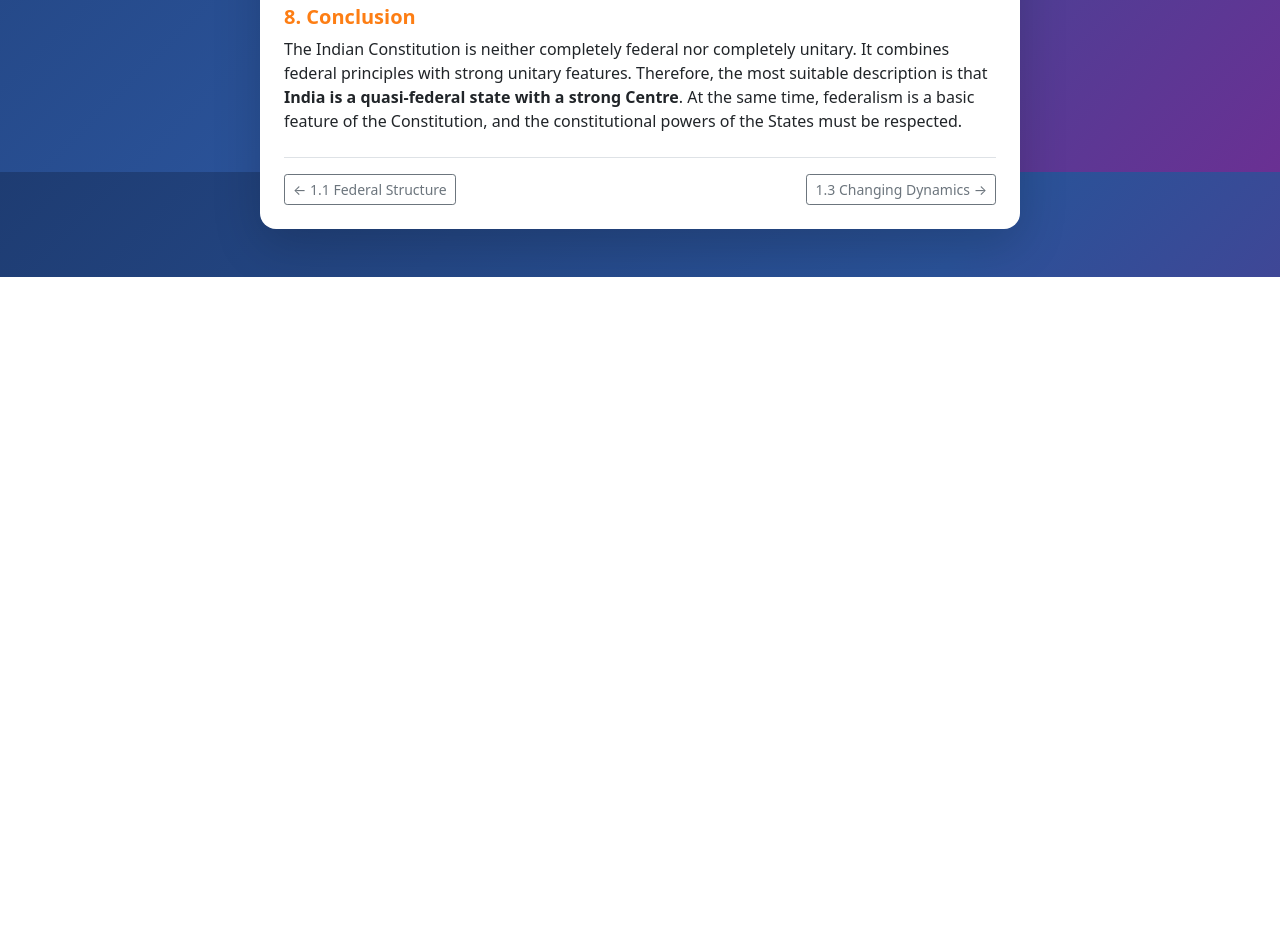
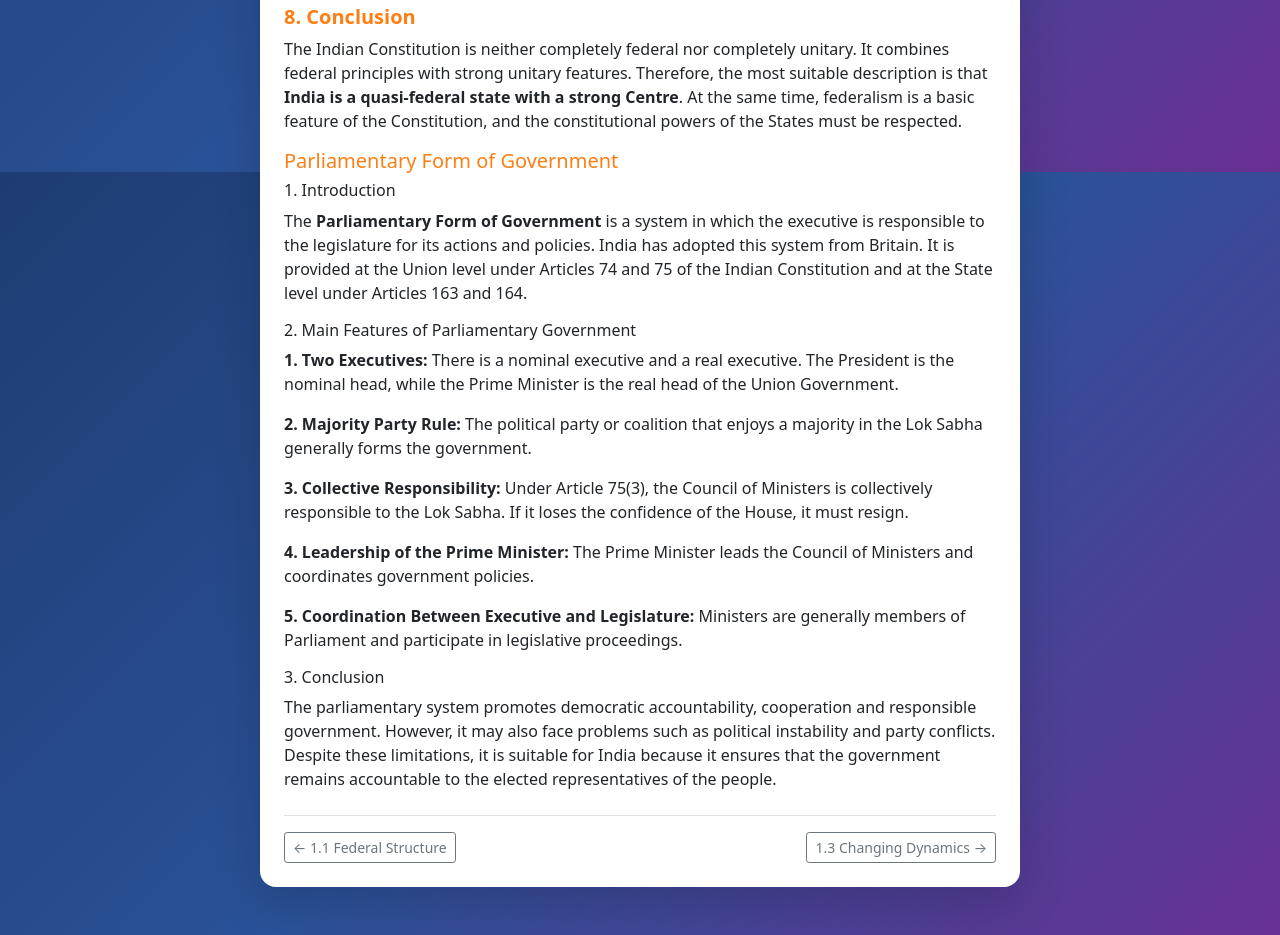
Before and after one commit to prashant-singh-chauhan/llb, a plain HTML site: page constitutional-law/notes/1-2.html in a window 1280 px wide. Shown: the part 3028-3963 px from the top of the page. Before the commit the page ends 3305 px from the top, so only its background shows below. Drawn offline with nearby package versions, Linux system fonts and the light colour scheme.

Commit message:
Completed Module 1 of Constitutional Law

```diff
--- a/constitutional-law/notes/1-2.html
+++ b/constitutional-law/notes/1-2.html
@@ -123,7 +123,8 @@
           <h5 class="text-orange"><b>5. Views of K.C. Wheare and Dr. B.R. Ambedkar</b></h5>
           <p><b>K.C. Wheare</b> was a famous constitutional expert who described the Indian Constitution as
             <b>“quasi-federal.”</b> According to him, India has a federal system, but the Central Government is stronger
-            than the State Governments.</p>
+            than the State Governments.
+          </p>
 
           <p>His view is based on the following points:</p>
 
@@ -165,6 +166,41 @@
             Constitution, and the constitutional powers of the States must be respected.</p>
 
         </article>
+
+        <article class="notes-content">
+          <h5 class="text-orange">Parliamentary Form of Government</h5>
+
+          <h6>1. Introduction</h6>
+
+          <p>The <b>Parliamentary Form of Government</b> is a system in which the executive is responsible to the
+            legislature for its actions and policies. India has adopted this system from Britain. It is provided at the
+            Union level under Articles 74 and 75 of the Indian Constitution and at the State level under Articles 163
+            and 164.</p>
+
+          <h6>2. Main Features of Parliamentary Government</h6>
+
+          <p><b>1. Two Executives:</b> There is a nominal executive and a real executive. The President is the nominal
+            head, while the Prime Minister is the real head of the Union Government.</p>
+
+          <p><b>2. Majority Party Rule:</b> The political party or coalition that enjoys a majority in the Lok Sabha
+            generally forms the government.</p>
+
+          <p><b>3. Collective Responsibility:</b> Under Article 75(3), the Council of Ministers is collectively
+            responsible to the Lok Sabha. If it loses the confidence of the House, it must resign.</p>
+
+          <p><b>4. Leadership of the Prime Minister:</b> The Prime Minister leads the Council of Ministers and
+            coordinates government policies.</p>
+
+          <p><b>5. Coordination Between Executive and Legislature:</b> Ministers are generally members of Parliament and
+            participate in legislative proceedings.</p>
+
+          <h6>3. Conclusion</h6>
+
+          <p>The parliamentary system promotes democratic accountability, cooperation and responsible government.
+            However, it may also face problems such as political instability and party conflicts. Despite these
+            limitations, it is suitable for India because it ensures that the government remains accountable to the
+            elected representatives of the people.</p>
+        </article>
         <nav class="d-flex flex-column flex-sm-row gap-2 mt-4 pt-3 border-top">
           <a href="1-1.html" class="btn btn-sm btn-outline-secondary text-start">&larr; 1.1 Federal Structure</a>
           <a href="1-3.html" class="btn btn-sm btn-outline-secondary text-end ms-auto">1.3 Changing Dynamics
```
